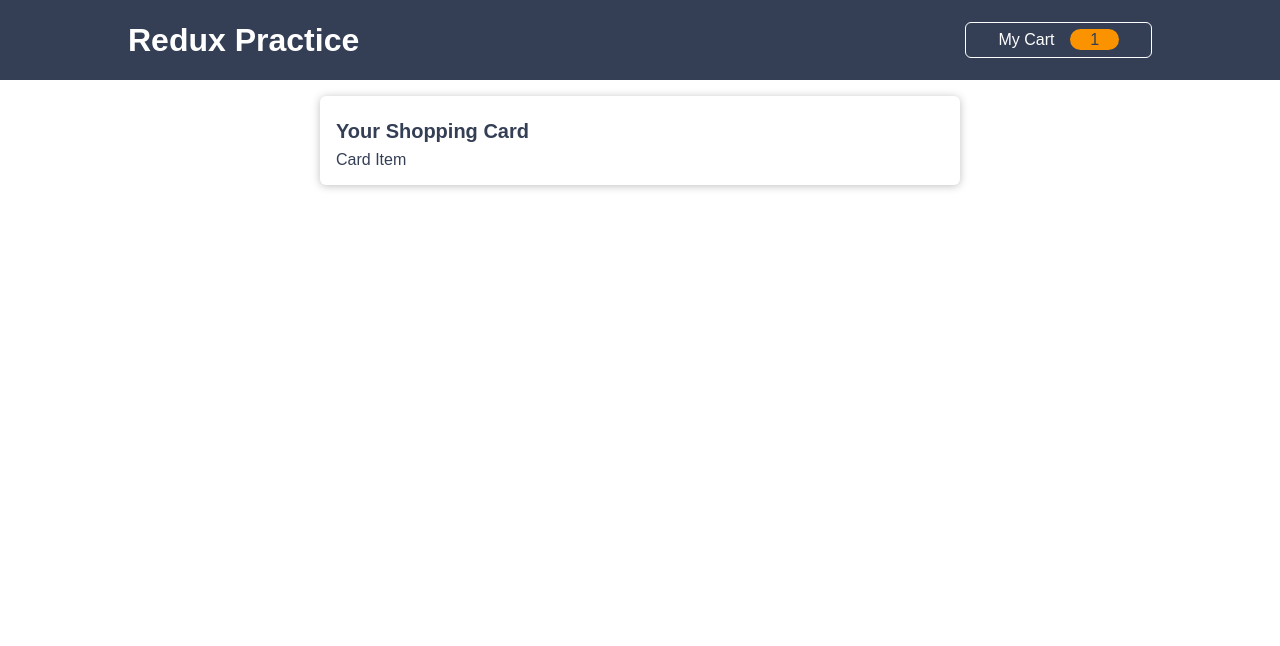
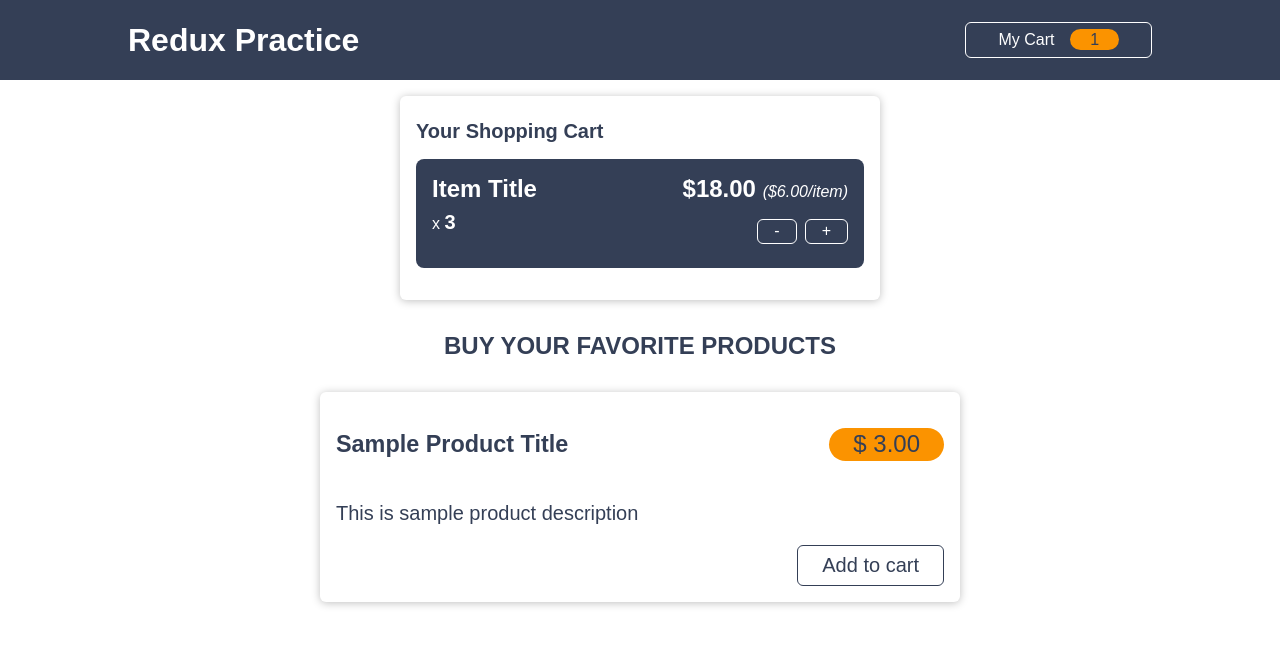
Before and after one commit to PythonDjangoJavascript/Redux_intermediate_prac, a React (Create React App) app: page / in a window 1280 px wide. Shown: the top 646 px of the page. Built offline with nearby package versions, Linux system fonts and the light colour scheme.

Commit message:
products and cartItem module added

```diff
--- a/src/App.js
+++ b/src/App.js
@@ -1,10 +1,12 @@
 import Layout from "./components/Layout/Layout";
 import Cart from "./components/Cart/Cart";
+import Products from "./components/Shop/Products";
 
 function App() {
   return (
     <Layout>
       <Cart />
+      <Products />
     </Layout>
   );
 }
--- a/src/components/Cart/Cart.jsx
+++ b/src/components/Cart/Cart.jsx
@@ -1,14 +1,22 @@
 import classes from "./Cart.module.css"
 
 import Card from "../UI/Card"
+import CartItem from "./CartItem"
 
 
 const Cart = () => {
+    const item = {
+        title: "Item Title",
+        quantity: 3,
+        total: 18,
+        price: 6
+    }
+
     return (
         <Card className={classes.cart}>
-            <h2>Your Shopping Card</h2>
+            <h2>Your Shopping Cart</h2>
             <ul>
-                <li>Card Item</li>
+                <CartItem item={item} />
             </ul>
         </Card>
     )
--- a/src/components/Cart/Cart.module.css
+++ b/src/components/Cart/Cart.module.css
@@ -1,5 +1,5 @@
 .cart {
-    max-width: 30rem;
+    max-width: 30rem !important;
     background-color: white;
     color: #343F56;
 }
--- a/src/components/Cart/CartItem.jsx
+++ b/src/components/Cart/CartItem.jsx
@@ -0,0 +1,30 @@
+import classes from "./CartItem.module.css"
+
+const CartItem = (props) => {
+    const { title, quantity, total, price } = props.item
+
+    return (
+        <li className={classes.item}>
+            <header>
+                <h3>{title}</h3>
+                <div className={classes.price}>
+                    ${total.toFixed(2)}{' '}
+                    <span className={classes.itemprice}>
+                        (${price.toFixed(2)}/item)
+                    </span>
+                </div>
+            </header>
+            <div className={classes.details}>
+                <div className={classes.quantity}>
+                    x <span>{quantity}</span>
+                </div>
+                <div className={classes.actions}>
+                    <button>-</button>
+                    <button>+</button>
+                </div>
+            </div>
+        </li>
+    )
+}
+
+export default CartItem
--- a/src/components/Cart/CartItem.module.css
+++ b/src/components/Cart/CartItem.module.css
@@ -0,0 +1,61 @@
+.item {
+    margin: 1rem 0;
+    background-color: #343F56;
+    padding: 1rem;
+    border-radius: 8px;
+    color: white;
+}
+
+.item h3 {
+    margin: 0 0 .5rem 0;
+    font-size: 1.5rem;
+}
+
+.item header {
+    display: flex;
+    justify-content: space-between;
+    align-items: baseline;
+}
+
+.details {
+    display: flex;
+    justify-content: space-between;
+    align-self: center;
+}
+
+.quantity span {
+    font-size: 1.25rem;
+    font-weight: bold;
+}
+
+.price {
+    font-size: 1.5rem;
+    font-weight: bold;
+}
+
+.itemprice {
+    font-weight: normal;
+    font-size: 1rem;
+    font-style: italic;
+}
+
+.actions {
+    display: flex;
+    justify-content: flex-end;
+    margin: 0.5rem 0;
+}
+
+.actions button {
+    background-color: transparent;
+    border: 1px solid white;
+    margin-left: .5rem;
+    padding: 0.15rem 1rem;
+    color: white;
+}
+
+.actions button:hover,
+.actions button:active {
+    background-color: #FB9300;
+    color: #343F56;
+    border: #FB9300;
+}
--- /dev/null
+++ b/src/components/Shop/ProductItem.jsx
@@ -0,0 +1,25 @@
+import Card from "../UI/Card"
+import classes from './ProductItem.module.css'
+
+const ProductItem = (props) => {
+    const { title, price, description } = props
+
+    return (
+        <li className={classes.item}>
+            <Card>
+                <header>
+                    <h3>{title}</h3>
+                    <div className={classes.price}>
+                        $ {price.toFixed(2)}
+                    </div>
+                </header>
+                <p>{description}</p>
+                <div className={classes.actions}>
+                    <button>Add to cart</button>
+                </div>
+            </Card>
+        </li>
+    )
+}
+
+export default ProductItem
--- /dev/null
+++ b/src/components/Shop/ProductItem.module.css
@@ -0,0 +1,39 @@
+.item {
+    margin: .5rem 0;
+    font-size: 1.25rem;
+    color: #343F56;
+}
+
+.item header {
+    display: flex;
+    justify-content: space-between;
+    align-items: baseline;
+}
+
+.price {
+    border-radius: 30px;
+    padding: 0.15rem 1.5rem;
+    background-color: #FB9300;
+    font-size: 1.5rem;
+}
+
+.item p {
+    text-transform: none;
+}
+
+.actions {
+    display: flex;
+    justify-content: flex-end;
+}
+
+.actions button {
+    background: transparent;
+    color: #343F56;
+    border-color: #343F56;
+}
+
+.actions button:hover,
+.actions button:active {
+    background-color: #FB9300;
+    border-color: #FB9300;
+}
--- a/src/components/Shop/Products.jsx
+++ b/src/components/Shop/Products.jsx
@@ -0,0 +1,20 @@
+import classes from "./Products.module.css"
+import ProductItem from "./ProductItem"
+
+const Products = () => {
+
+    return (
+        <section className={classes.products}>
+            <h2>Buy Your Favorite Products</h2>
+            <ul>
+                <ProductItem
+                    title="Sample Product Title"
+                    price={3}
+                    description="This is sample product description"
+                />
+            </ul>
+        </section>
+    )
+}
+
+export default Products
--- a/src/components/Shop/Products.module.css
+++ b/src/components/Shop/Products.module.css
@@ -0,0 +1,12 @@
+.products h2 {
+    color: #343F56;
+    margin: 2rem auto;
+    text-align: center;
+    text-transform: uppercase;
+}
+
+.products ul {
+    list-style: none;
+    margin: 0;
+    padding: 0;
+}
```
